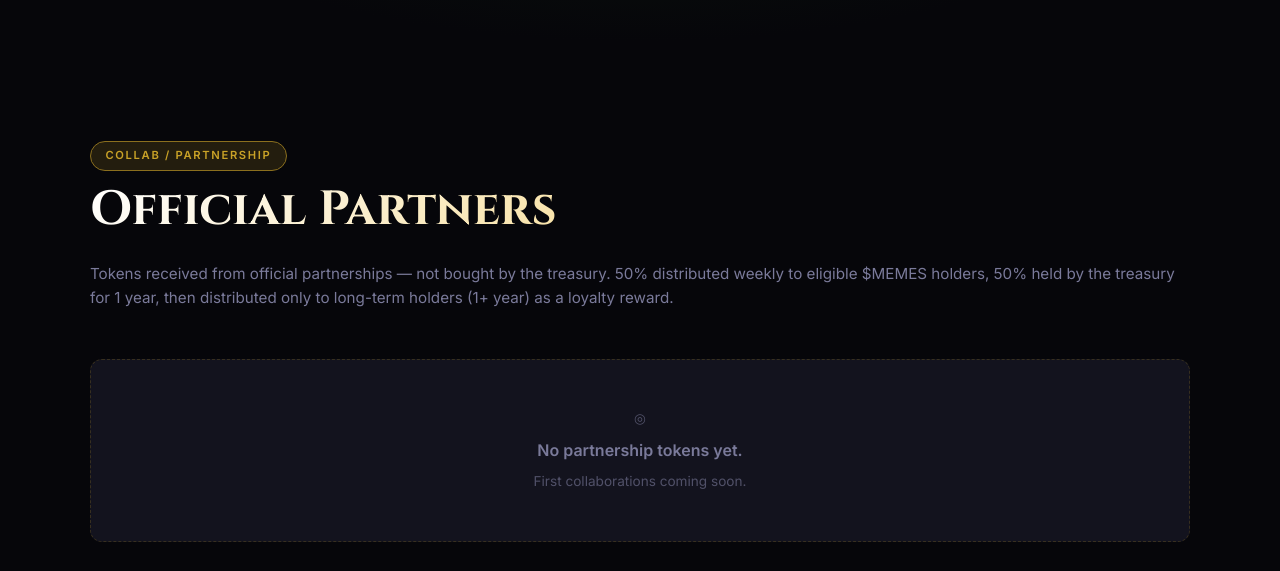
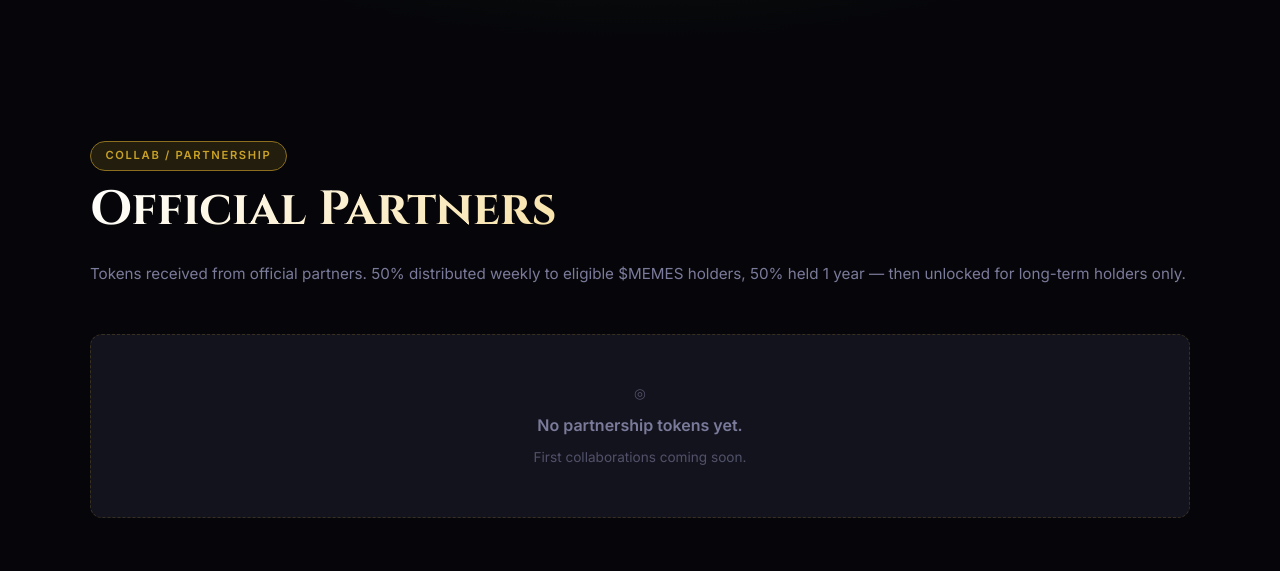
Before and after one commit to Mikloncaric/memecoins-website, a plain HTML site: page treasury.html in a window 1280 px wide. Shown: the part 526-1097 px from the top of the page. Drawn offline with Linux system fonts and the light colour scheme.

Commit message:
Tighten Collab/Partnership description to match Our Pick's visual balance

```diff
--- a/treasury.html
+++ b/treasury.html
@@ -80,7 +80,7 @@
         <div>
           <span class="category-tag collab-tag">Collab / Partnership</span>
           <h2>Official Partners</h2>
-          <p class="category-desc">Tokens received from official partnerships — not bought by the treasury. 50% distributed weekly to eligible $MEMES holders, 50% held by the treasury for 1 year, then distributed only to long-term holders (1+ year) as a loyalty reward.</p>
+          <p class="category-desc">Tokens received from official partners. 50% distributed weekly to eligible $MEMES holders, 50% held 1 year — then unlocked for long-term holders only.</p>
         </div>
       </div>
       <div class="token-grid" id="collab-grid">
```
